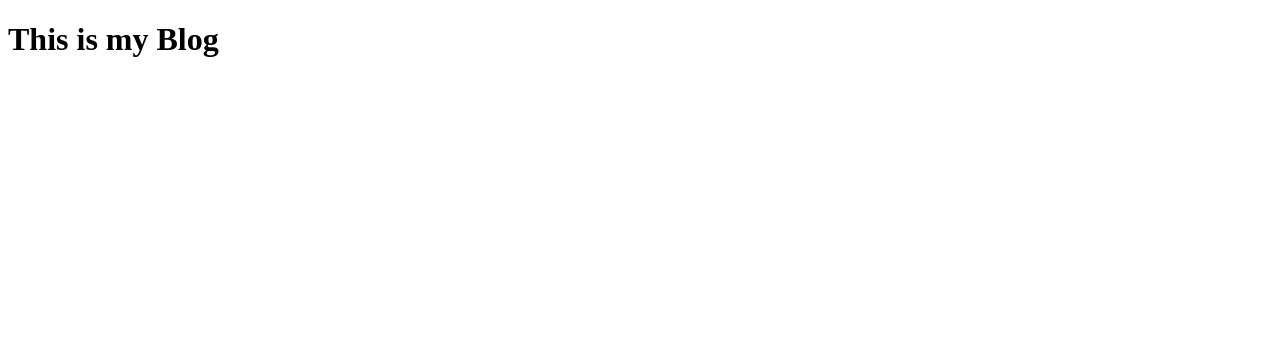
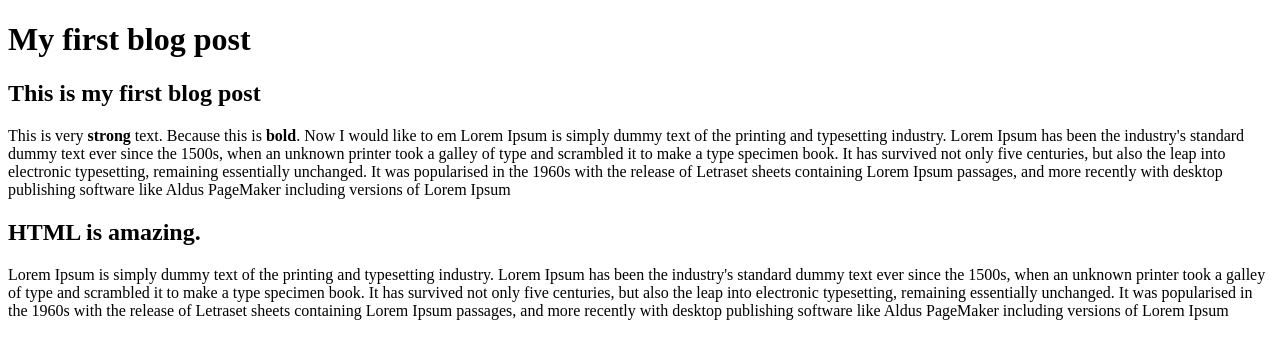
Before and after one commit to dipweb/MyBlog, a plain HTML site: page index.html in a window 1280 px wide. Drawn offline with Linux system fonts and the light colour scheme.

Commit message:
added content

```diff
--- a/index.html
+++ b/index.html
@@ -1,11 +1,35 @@
 <!DOCTYPE html>
 <html lang="en">
+
 <head>
     <meta charset="UTF-8">
     <meta name="viewport" content="width=device-width, initial-scale=1.0">
-    <title>My First Blog</title>
+    <title>My blog post</title>
 </head>
+
 <body>
-    <h1>This is my Blog</h1>
+    <h1>My first blog post</h1>
+    <h2>This is my first blog post</h2>
+    <p>
+        This is very <strong>strong</strong> text. Because this is <strong>bold</strong>.
+        Now I would like to em<e></em>
+        Lorem Ipsum is simply dummy text of the printing and typesetting industry. Lorem Ipsum has been the industry's
+        standard dummy text ever since the 1500s, when an unknown printer took a galley of type and scrambled it to make
+        a type specimen book. It has survived not only five centuries, but also the leap into electronic typesetting,
+        remaining essentially unchanged. It was popularised in the 1960s with the release of Letraset sheets containing
+        Lorem Ipsum passages, and more recently with desktop publishing software like Aldus PageMaker including versions
+        of Lorem Ipsum
+    </p>
+
+    <h2>HTML is amazing.</h2>
+    <p>
+        Lorem Ipsum is simply dummy text of the printing and typesetting industry. Lorem Ipsum has been the industry's
+        standard dummy text ever since the 1500s, when an unknown printer took a galley of type and scrambled it to make
+        a type specimen book. It has survived not only five centuries, but also the leap into electronic typesetting,
+        remaining essentially unchanged. It was popularised in the 1960s with the release of Letraset sheets containing
+        Lorem Ipsum passages, and more recently with desktop publishing software like Aldus PageMaker including versions
+        of Lorem Ipsum
+    </p>
 </body>
+
 </html>
```
